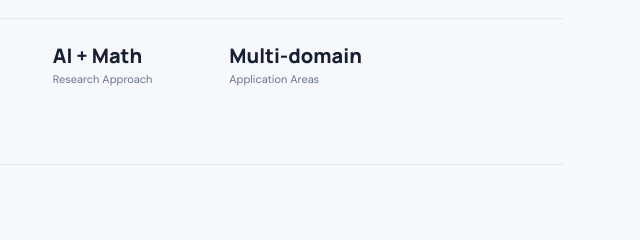
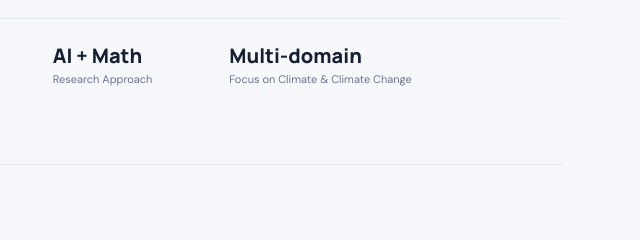
Before and after one commit to mortezap/mortezap.github.io, a plain HTML site: page index.html in a window 1280 px wide. Shown: the part 722-962 px from the top of the page, 640-1280 px from the left. Drawn offline with Linux system fonts and the light colour scheme.

Commit message:
Update index.html

```diff
--- a/index.html
+++ b/index.html
@@ -79,7 +79,7 @@ Climate Research Institute (CRI)</p>
   <div><strong>70+</strong><span>Scientific Papers</span></div>
   <div><strong>30+</strong><span>Research Projects</span></div>
   <div><strong>AI + Math</strong><span>Research Approach</span></div>
-  <div><strong>Multi-domain</strong><span>Application Areas</span></div>
+  <div><strong>Multi-domain</strong><span>Focus on Climate & Climate Change</span></div>
 </div>
 </section>
       <section class="section" id="research">
```
